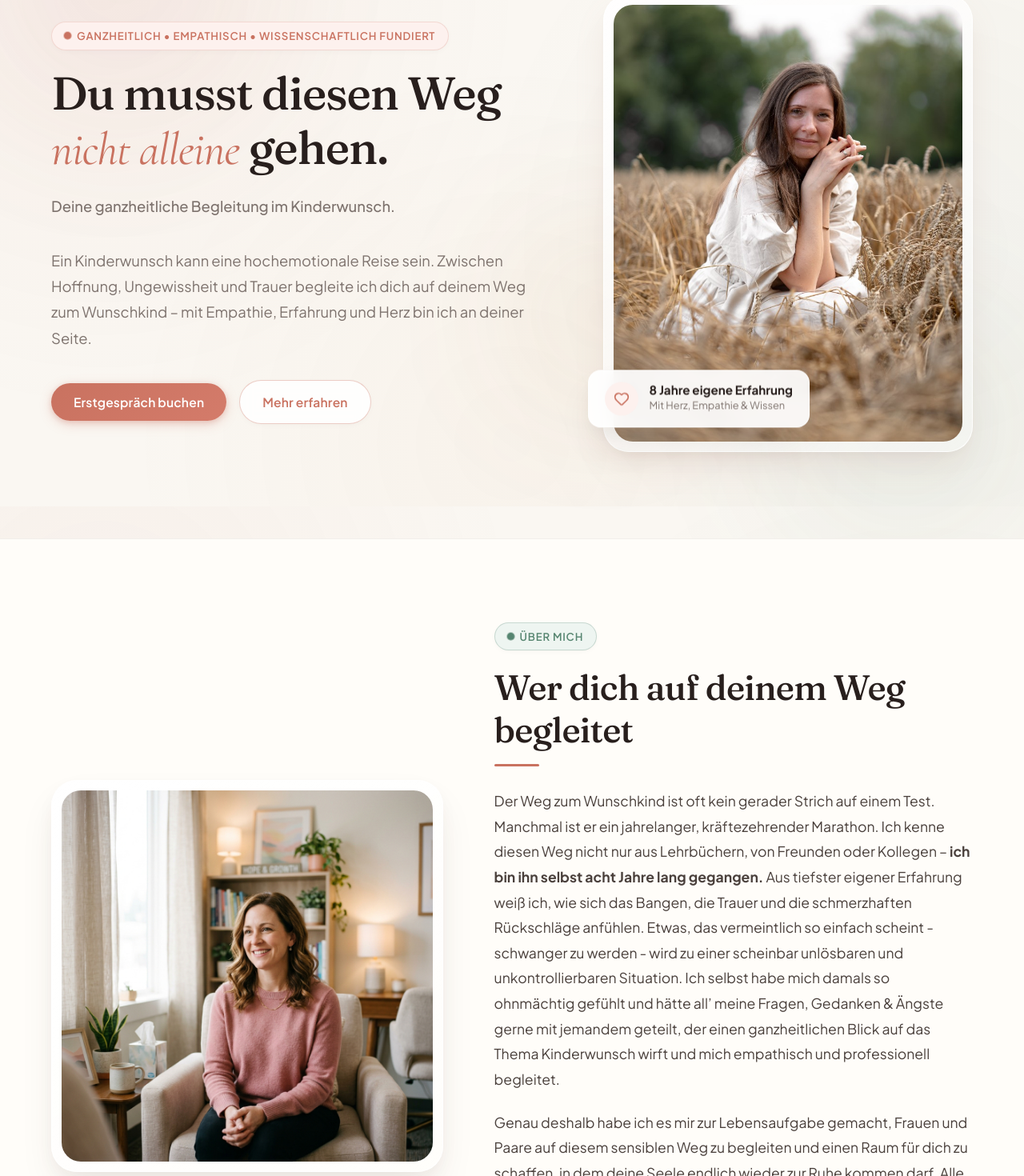
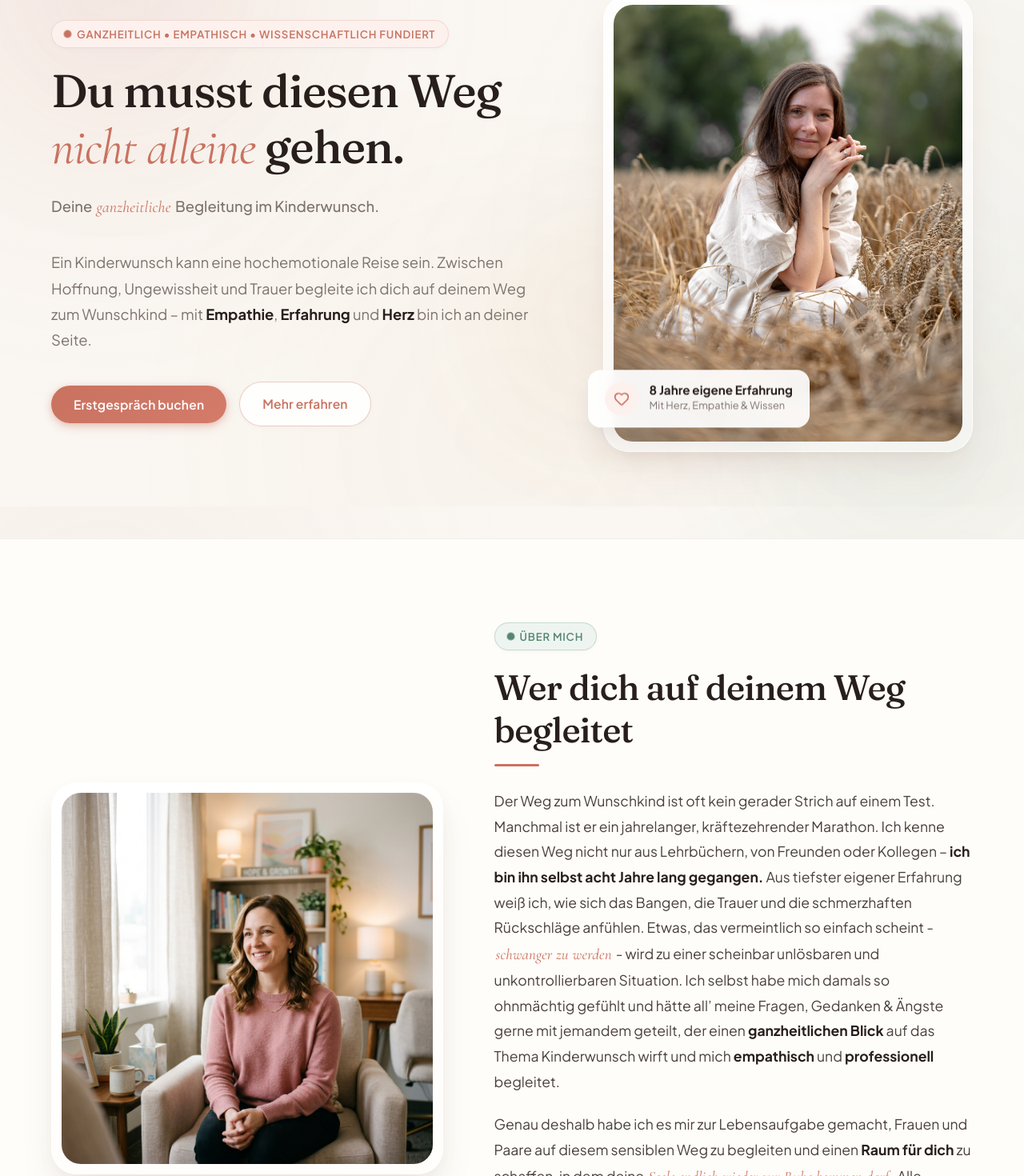
Before and after one commit to nielsinoglindini/kinderwunsch, a React (Vite) app: page / in a window 1280 px wide. Shown: the part 167-1637 px from the top of the page at 80% size. Built offline with nearby package versions, Linux system fonts and the light colour scheme.

Commit message:
style: implement rich typography for em and strong tags and update content styling

```diff
--- a/src/App.tsx
+++ b/src/App.tsx
@@ -131,11 +131,11 @@ function App() {
             </h1>
 
             <p className="hero-subtitle">
-              Deine ganzheitliche Begleitung im Kinderwunsch.
+              Deine <em>ganzheitliche</em> Begleitung im Kinderwunsch.
             </p>
 
             <p>
-              Ein Kinderwunsch kann eine hochemotionale Reise sein. Zwischen Hoffnung, Ungewissheit und Trauer begleite ich dich auf deinem Weg zum Wunschkind – mit Empathie, Erfahrung und Herz bin ich an deiner Seite.
+              Ein Kinderwunsch kann eine hochemotionale Reise sein. Zwischen Hoffnung, Ungewissheit und Trauer begleite ich dich auf deinem Weg zum Wunschkind – mit <strong>Empathie</strong>, <strong>Erfahrung</strong> und <strong>Herz</strong> bin ich an deiner Seite.
             </p>
 
             <div className="hero-actions">
@@ -199,10 +199,10 @@ function App() {
 
             <div className="about-text">
               <p>
-                Der Weg zum Wunschkind ist oft kein gerader Strich auf einem Test. Manchmal ist er ein jahrelanger, kräftezehrender Marathon. Ich kenne diesen Weg nicht nur aus Lehrbüchern, von Freunden oder Kollegen – <strong>ich bin ihn selbst acht Jahre lang gegangen.</strong> Aus tiefster eigener Erfahrung weiß ich, wie sich das Bangen, die Trauer und die schmerzhaften Rückschläge anfühlen. Etwas, das vermeintlich so einfach scheint - schwanger zu werden - wird zu einer scheinbar unlösbaren und unkontrollierbaren Situation. Ich selbst habe mich damals so ohnmächtig gefühlt und hätte all’ meine Fragen, Gedanken & Ängste gerne mit jemandem geteilt, der einen ganzheitlichen Blick auf das Thema Kinderwunsch wirft und mich empathisch und professionell begleitet.
+                Der Weg zum Wunschkind ist oft kein gerader Strich auf einem Test. Manchmal ist er ein jahrelanger, kräftezehrender Marathon. Ich kenne diesen Weg nicht nur aus Lehrbüchern, von Freunden oder Kollegen – <strong>ich bin ihn selbst acht Jahre lang gegangen.</strong> Aus tiefster eigener Erfahrung weiß ich, wie sich das Bangen, die Trauer und die schmerzhaften Rückschläge anfühlen. Etwas, das vermeintlich so einfach scheint - <em>schwanger zu werden</em> - wird zu einer scheinbar unlösbaren und unkontrollierbaren Situation. Ich selbst habe mich damals so ohnmächtig gefühlt und hätte all’ meine Fragen, Gedanken & Ängste gerne mit jemandem geteilt, der einen <strong>ganzheitlichen Blick</strong> auf das Thema Kinderwunsch wirft und mich <strong>empathisch</strong> und <strong>professionell</strong> begleitet.
               </p>
               <p>
-                Genau deshalb habe ich es mir zur Lebensaufgabe gemacht, Frauen und Paare auf diesem sensiblen Weg zu begleiten und einen Raum für dich zu schaffen, in dem deine Seele endlich wieder zur Ruhe kommen darf. Alle Gefühle haben im Gespräch ihren berechtigten Platz: Wut, Verzweiflung, Trauer – aber auch die leise, unerschütterliche Hoffnung. Und genau in dieser Hoffnung liegt deine Kraft: Gemeinsam gehen wir Schritt für Schritt vorwärts, im tiefen Vertrauen darauf, dass dein Weg ein gutes Ziel finden wird.
+                Genau deshalb habe ich es mir zur Lebensaufgabe gemacht, Frauen und Paare auf diesem sensiblen Weg zu begleiten und einen <strong>Raum für dich</strong> zu schaffen, in dem deine <em>Seele endlich wieder zur Ruhe kommen darf</em>. Alle Gefühle haben im Gespräch ihren berechtigten Platz: <strong>Wut</strong>, <strong>Verzweiflung</strong>, <strong>Trauer</strong> – aber auch die leise, unerschütterliche <strong>Hoffnung</strong>. Und genau in dieser Hoffnung liegt deine Kraft: Gemeinsam gehen wir Schritt für Schritt vorwärts, im tiefen Vertrauen darauf, dass dein Weg ein gutes Ziel finden wird.
               </p>
             </div>
           </div>
@@ -299,7 +299,7 @@ function App() {
 
           <div className="text-center animate-on-scroll" style={{ marginTop: '56px' }}>
             <p style={{ fontSize: '1.125rem', color: 'var(--color-text-main)', maxWidth: '800px', margin: '0 auto', lineHeight: '1.7' }}>
-              Ganz egal, an welchem Punkt du gerade stehst: Wir schauen gemeinsam, was du <em>jetzt</em> brauchst, um wieder in deine Kraft zu finden.
+              Ganz egal, an welchem Punkt du gerade stehst: Wir schauen gemeinsam, was du <em>jetzt</em> brauchst, um wieder in deine <strong>Kraft</strong> zu finden.
             </p>
           </div>
         </div>
@@ -319,7 +319,7 @@ function App() {
             <div style={{ width: '56px', height: '3px', backgroundColor: 'var(--color-primary)', borderRadius: '2px', marginBottom: '28px' }}></div>
 
             <p style={{ fontSize: '1.15rem', lineHeight: '1.8', color: 'var(--color-text-main)', marginBottom: '32px' }}>
-              Ich bin Kathrin, ausgebildete ganzheitliche Kinderwunschberaterin, Business Coach und habe 10 Jahre Erfahrung in der Persönlichkeitsentwicklung von jungen Erwachsenen. Mit dieser Verbindung aus tiefem Mitgefühl und professioneller Struktur begleite ich dich dabei, um dir in einer emotionalen Zeit die Stabilität und das Vertrauen zurückzugeben, das du gerade brauchst. Aus eigener Erfahrung weiß ich, wie viel Kraft in dir steckt – lass’ sie uns gemeinsam wieder sichtbar machen!
+              Ich bin Kathrin, ausgebildete <strong>ganzheitliche Kinderwunschberaterin</strong>, <strong>Business Coach</strong> und habe <strong>10 Jahre Erfahrung</strong> in der Persönlichkeitsentwicklung von jungen Erwachsenen. Mit dieser Verbindung aus <em>tiefem Mitgefühl</em> und <em>professioneller Struktur</em> begleite ich dich dabei, um dir in einer emotionalen Zeit die <strong>Stabilität</strong> und das <strong>Vertrauen</strong> zurückzugeben, das du gerade brauchst. Aus eigener Erfahrung weiß ich, wie viel Kraft in dir steckt – <em>lass’ sie uns gemeinsam wieder sichtbar machen!</em>
             </p>
 
             {/* Certification Badge */}
@@ -383,7 +383,7 @@ function App() {
               </div>
 
               <p style={{ color: 'var(--color-text-muted)', fontSize: '0.95rem', lineHeight: '1.65', marginBottom: '24px' }}>
-                Der Kinderwunschweg kann emotional aufwühlend sein und <strong>brennende Fragen</strong> oder <strong>Sorgen</strong> hinterlassen, die dich gedanklich kaum zur Ruhe kommen lassen. In unserem Erstgespräch schenke ich dir einen geschützten, bewertungsfreien Raum, in dem alles, was dich aktuell belastet, laut ausgesprochen und sortiert werden darf. Gemeinsam ordnen wir das <strong>Chaos im Kopf</strong>, damit du schon nach dem ersten Gespräch mit spürbar mehr <strong>Klarheit</strong>, <strong>Erleichterung</strong> und einem <strong>sicheren Gefühl</strong> für deine nächsten Schritte nach Hause gehst. Lass uns den ersten Schritt gemeinsam machen.
+                Der Kinderwunschweg kann emotional aufwühlend sein und <strong>brennende Fragen</strong> oder <strong>Sorgen</strong> hinterlassen, die dich gedanklich kaum zur Ruhe kommen lassen. In unserem Erstgespräch schenke ich dir einen <em>geschützten, bewertungsfreien Raum</em>, in dem alles, was dich aktuell belastet, laut ausgesprochen und sortiert werden darf. Gemeinsam ordnen wir das <strong>Chaos im Kopf</strong>, damit du schon nach dem ersten Gespräch mit spürbar mehr <strong>Klarheit</strong>, <strong>Erleichterung</strong> und einem <strong>sicheren Gefühl</strong> für deine nächsten Schritte nach Hause gehst. <em>Lass uns den ersten Schritt gemeinsam machen.</em>
               </p>
 
               <div style={{ borderTop: '1px solid var(--color-border-subtle)', paddingTop: '20px', marginBottom: '24px' }}>
--- a/src/index.css
+++ b/src/index.css
@@ -157,11 +157,37 @@ a {
   line-height: 1.6;
 }
 
+/* Rich typography emphasis */
+strong {
+  font-weight: 700;
+  color: var(--color-text-heading);
+}
+
+em {
+  font-family: var(--font-serif);
+  font-style: italic;
+  font-weight: 500;
+  color: var(--color-primary);
+  font-size: 1.08em;
+  padding: 0 2px;
+  letter-spacing: 0.01em;
+}
+
+strong em, em strong {
+  font-family: var(--font-serif);
+  font-style: italic;
+  font-weight: 700;
+  color: var(--color-primary-hover);
+  font-size: 1.08em;
+  padding: 0 2px;
+}
+
 .editorial-italic {
   font-family: var(--font-serif);
   font-style: italic;
-  font-weight: 400;
-  color: var(--color-primary);
+  font-weight: 500;
+  color: var(--color-primary);
+  font-size: 1.08em;
 }
 
 .gradient-text {
```
